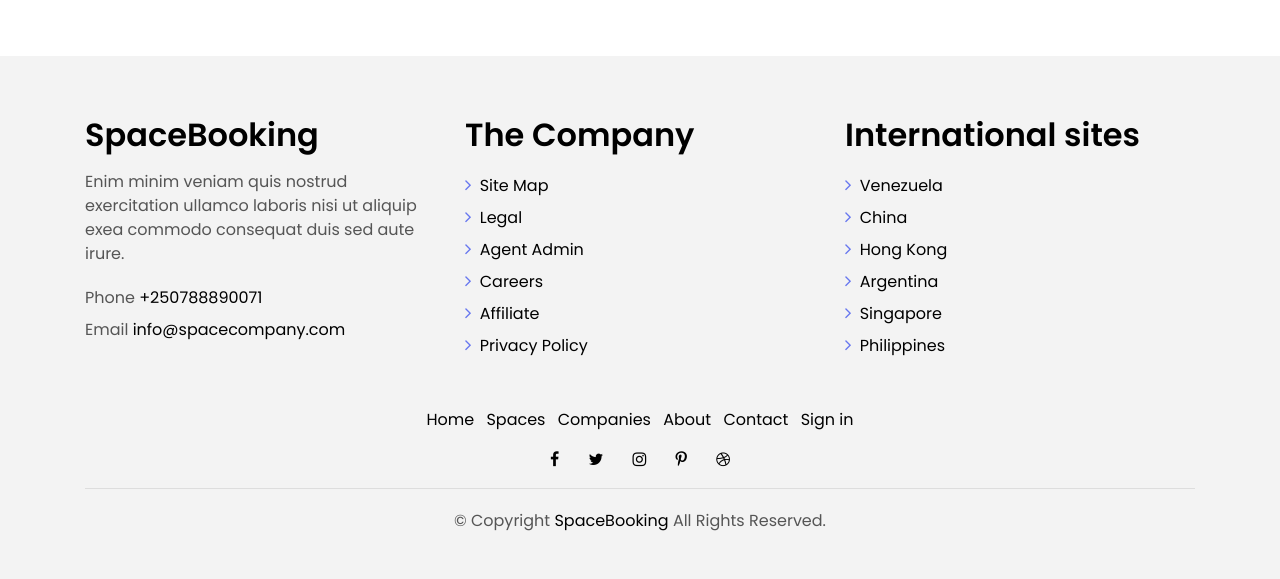
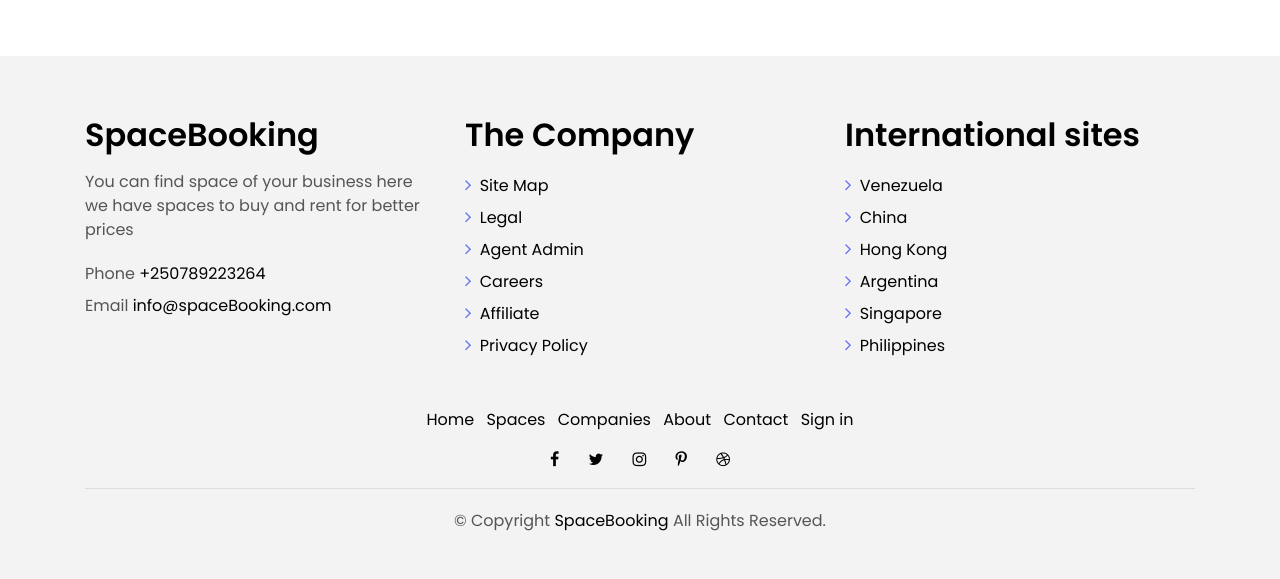
Before and after one commit to shemadiogene/spacebooking, a PHP site: page /tcpdf/index.php in a window 1280 px wide. Shown: the part 2546-3125 px from the top of the page. Run offline with PHP 8.4, Linux system fonts and the light colour scheme; data comes from the database, SQL or seed files in the repository; some libraries are stand-ins or nearby versions.

Commit message:
addition

```diff
--- a/inc/footer.php
+++ b/inc/footer.php
@@ -8,16 +8,15 @@
             </div>
             <div class="w-body-a">
               <p class="w-text-a color-text-a">
-                Enim minim veniam quis nostrud exercitation ullamco laboris nisi ut aliquip exea commodo consequat duis
-                sed aute irure.
+                You can find space of your business here we have spaces to buy and rent for better prices
               </p>
             </div>
             <div class="w-footer-a">
               <ul class="list-unstyled">
                 <li class="color-a">
-                  <span class="color-text-a">Phone</span> +250788890071</li>
+                  <span class="color-text-a">Phone</span> +250789223264</li>
                 <li class="color-a">
-                  <span class="color-text-a">Email </span> info@spacecompany.com</li>
+                  <span class="color-text-a">Email </span> info@spaceBooking.com</li>
               </ul>
             </div>
           </div>
```
